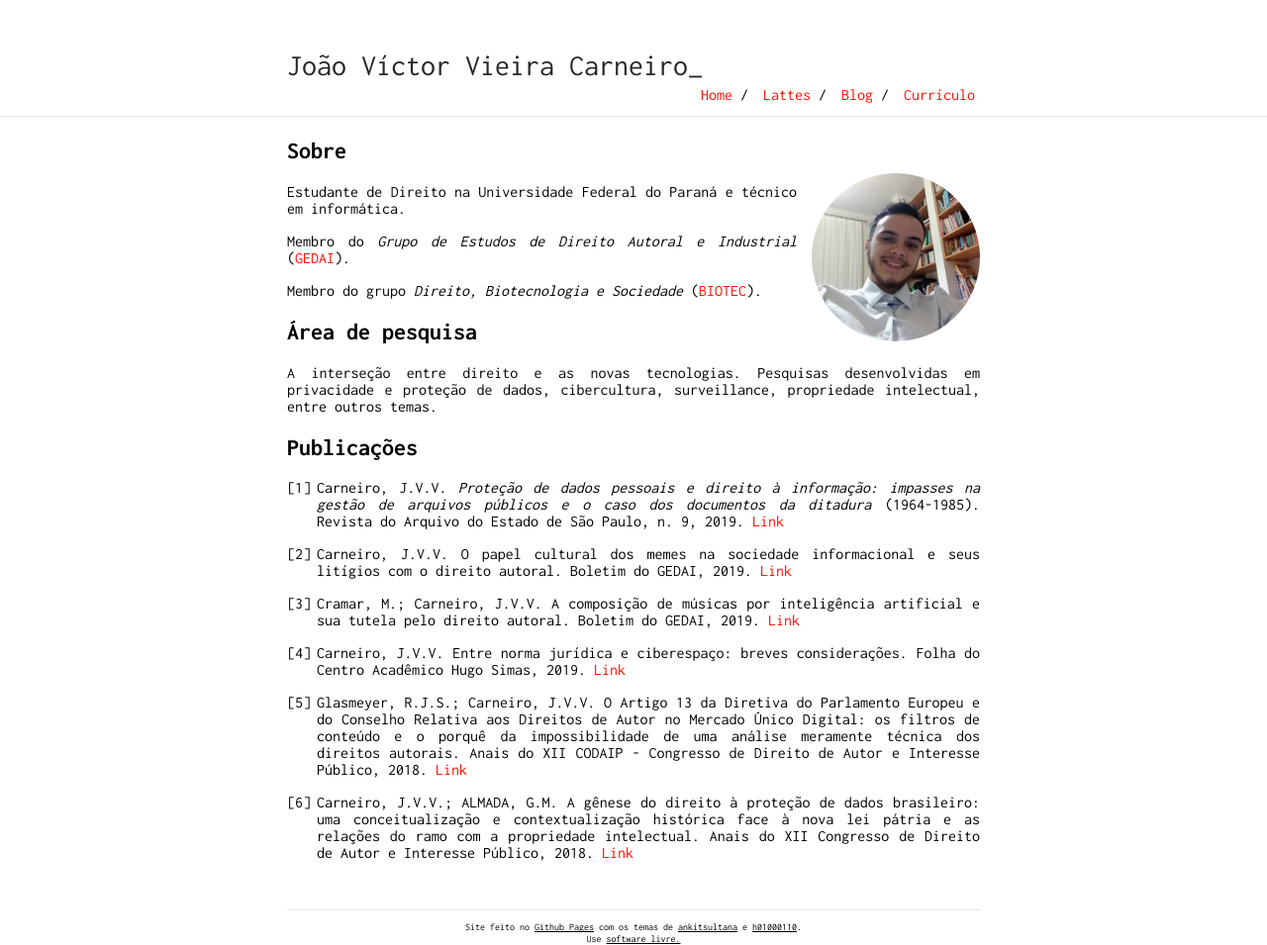
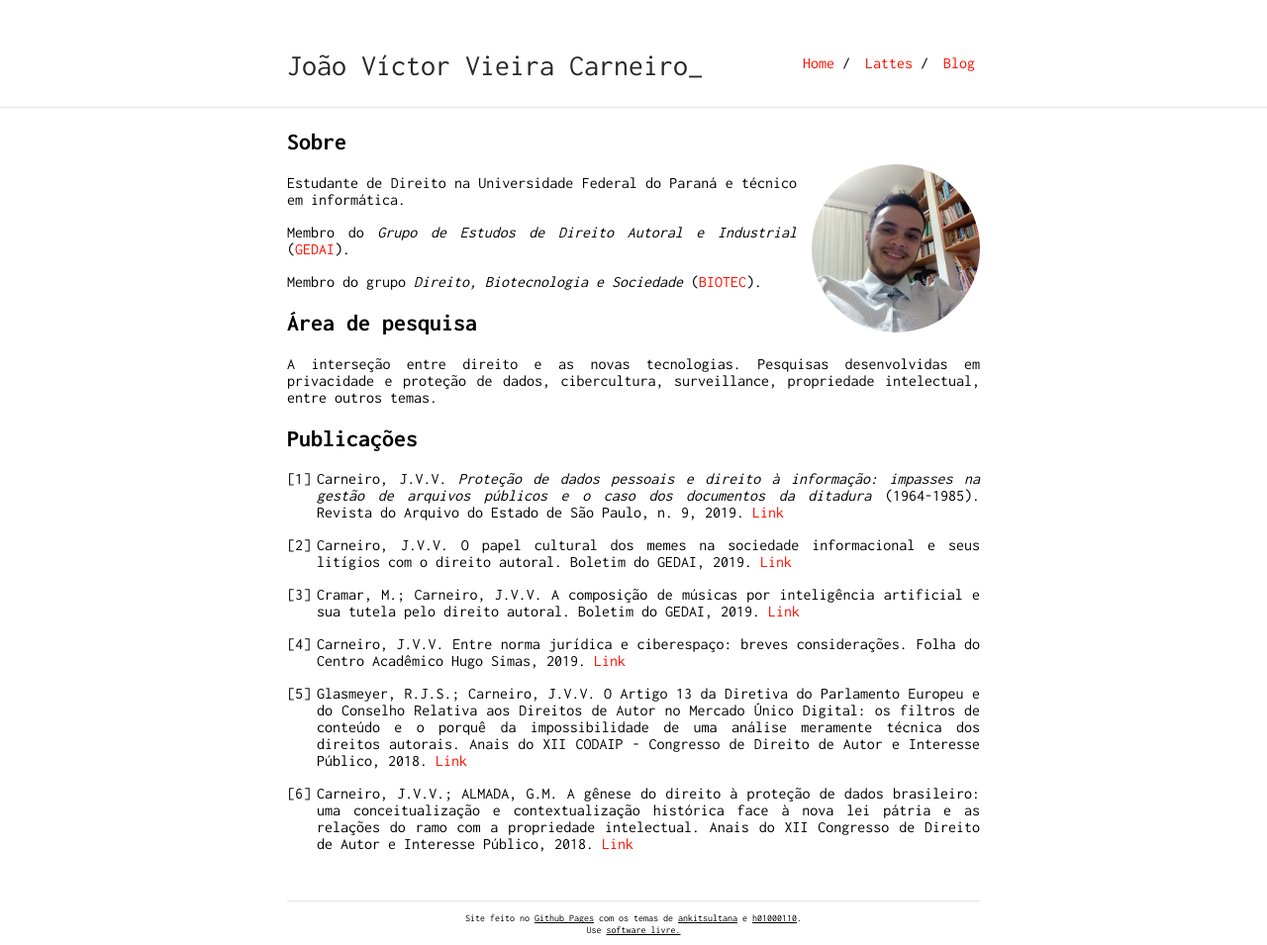
Before and after one commit to joaovvcarneiro/joaovvcarneiro.github.io, a Jekyll site: the page built from index.md, in a window 1280 px wide. Shown: the whole page at 99% size. Built offline with Jekyll 4.4.1, drawn with Linux system fonts in a browser that asks for light colours.

Commit message:
Update _config.yml

```diff
--- a/_config.yml
+++ b/_config.yml
@@ -36,5 +36,3 @@ nav:
    link: "http://lattes.cnpq.br/6985257758397140"
  - name: "Blog"
    link: "/blog/"
- - name: "Currículo"
-   link: "/assets/curriculo.pdf"
```
